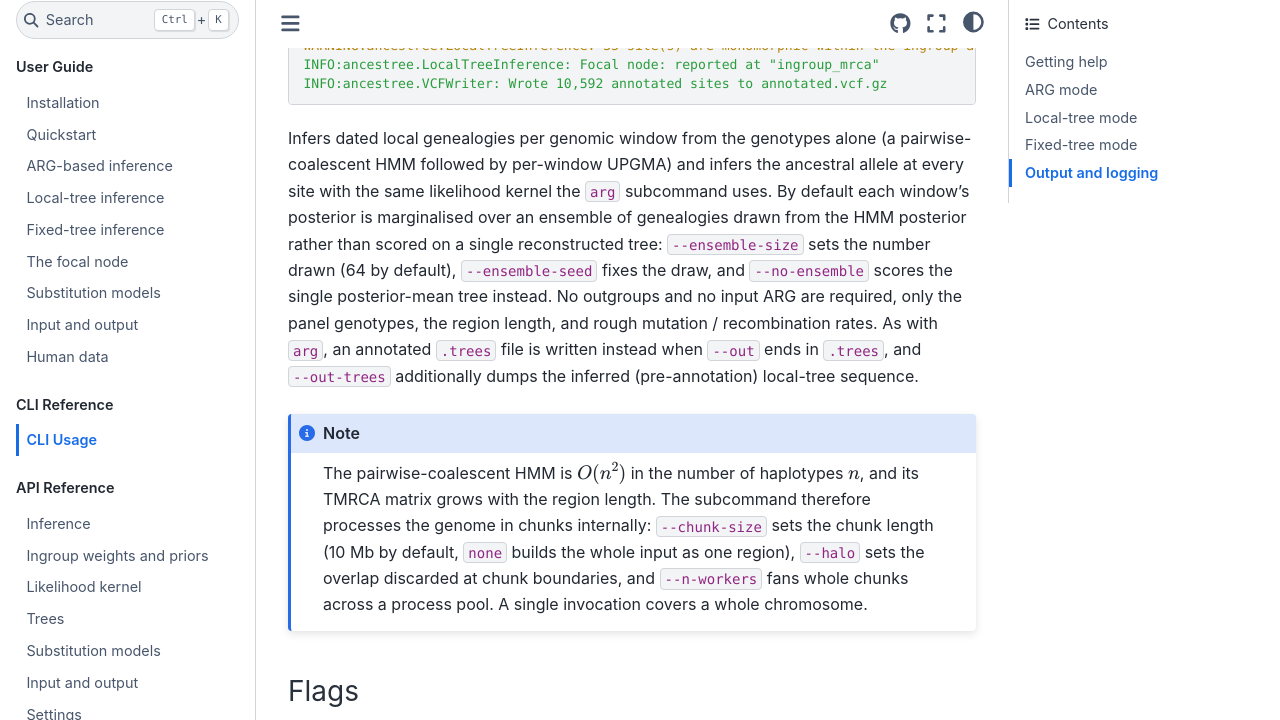
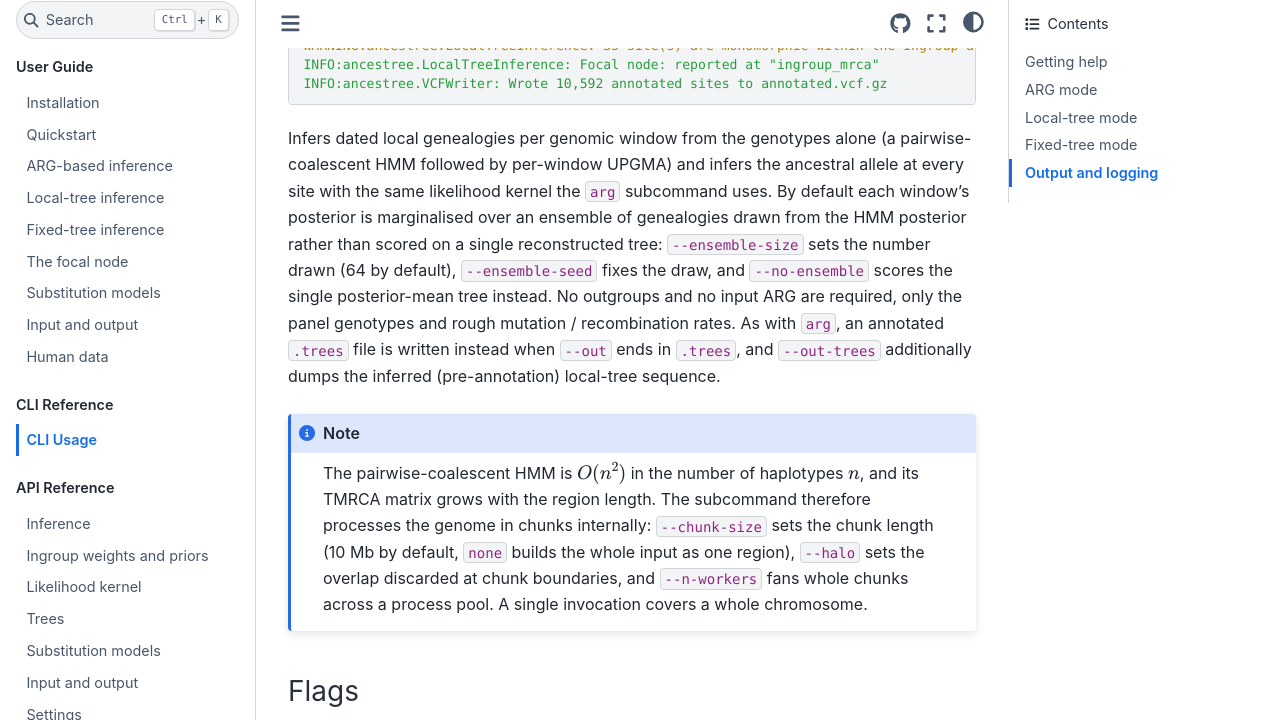
Before and after one commit to Sendrowski/Ancestree, a Sphinx documentation site: the page built from docs/reference/CLI/usage.rst, in a window 1280 px wide and 900 px high, scrolled down 1306 px, cut to the strip 0-720 px from the top of the window. Built offline with Sphinx 7.4.7 and the Sphinx Book theme 1.1.4, drawn with Linux system fonts in a browser that asks for light colours.

Commit message:
Say how --sequence-length applies across contigs

```diff
--- a/docs/reference/CLI/usage.rst
+++ b/docs/reference/CLI/usage.rst
@@ -63,10 +63,10 @@
 single reconstructed tree: ``--ensemble-size`` sets the number drawn (64 by
 default), ``--ensemble-seed`` fixes the draw, and ``--no-ensemble`` scores the
 single posterior-mean tree instead. No outgroups and no input ARG are
-required, only the panel genotypes, the region length, and rough
-mutation / recombination rates. As with ``arg``, an annotated ``.trees``
-file is written instead when ``--out`` ends in ``.trees``, and ``--out-trees``
-additionally dumps the inferred (pre-annotation) local-tree sequence.
+required, only the panel genotypes and rough mutation / recombination rates.
+As with ``arg``, an annotated ``.trees`` file is written instead when
+``--out`` ends in ``.trees``, and ``--out-trees`` additionally dumps the
+inferred (pre-annotation) local-tree sequence.
 
 .. note::
 
```
Also changed, not shown: 1 other file.
